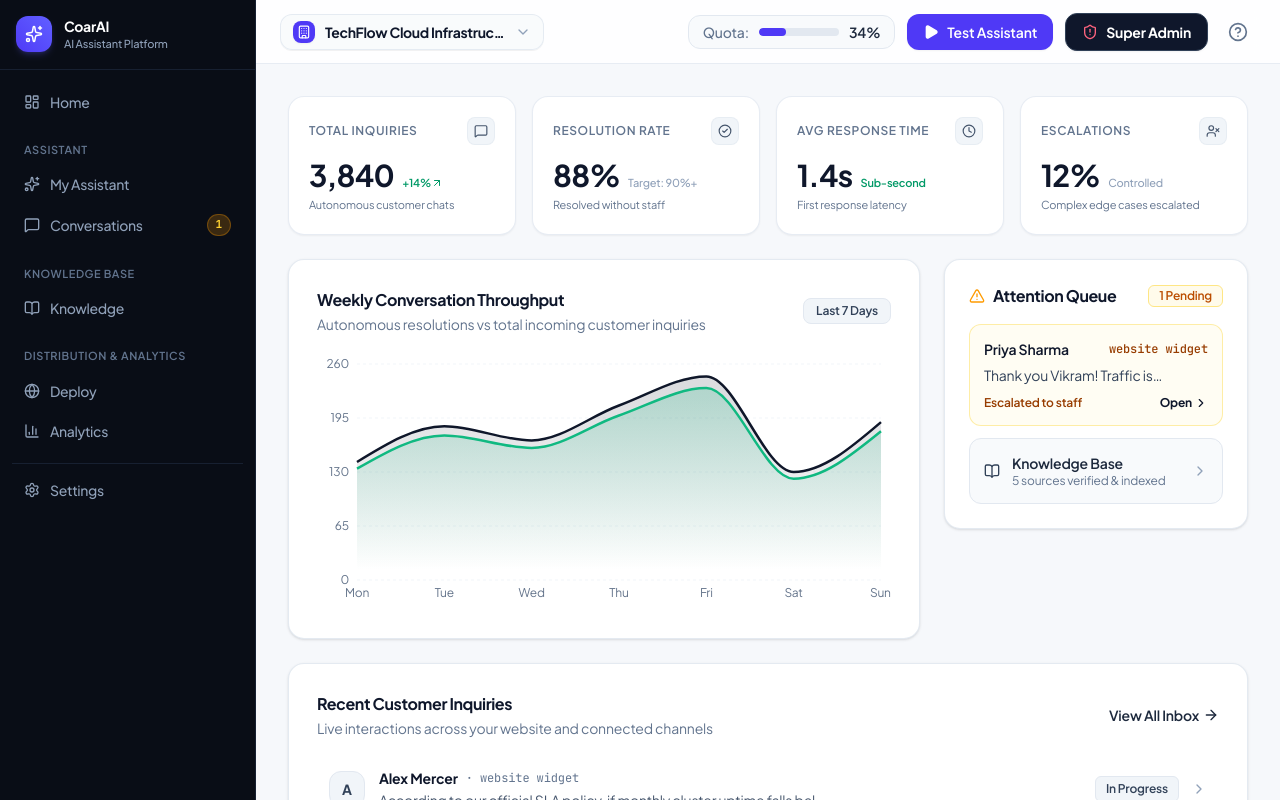
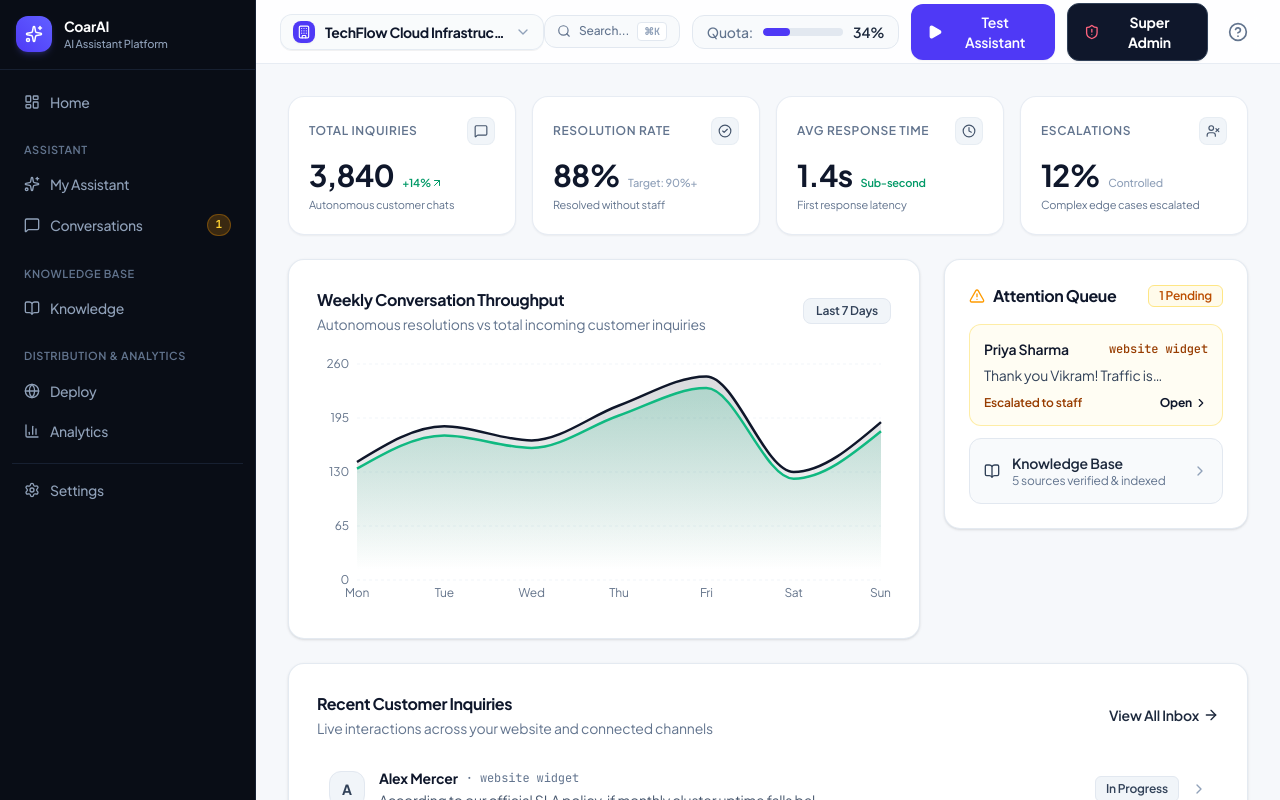
Before and after one commit to Ajimsha1080/Chat-Aaas, a React (Vite) app: page / in a window 1280 px wide. Built offline with nearby package versions, Linux system fonts and the light colour scheme.

Commit message:
chore: clean up unused variables, imports, and component props for 100% clean build

```diff
--- a/public/widget.js
+++ b/public/widget.js
@@ -306,7 +306,7 @@
       botMsg.textContent = data.message || "Thank you for reaching out! How else can I assist you?";
       messagesEl.appendChild(botMsg);
       messagesEl.scrollTop = messagesEl.scrollHeight;
-    } catch (err) {
+    } catch {
       typingIndicator.remove();
       const botMsg = document.createElement('div');
       botMsg.className = 'aaas-msg aaas-msg-bot';
--- a/src/App.tsx
+++ b/src/App.tsx
@@ -91,7 +91,6 @@ const DashboardContent: React.FC = () => {
       <div className="flex-1 flex flex-col min-w-0 overflow-hidden">
         <Header
           onOpenOnboarding={() => setIsOnboardingOpen(true)}
-          onOpenTestRunner={() => {}}
           onOpenHelp={() => setIsHelpOpen(true)}
           onOpenCommandPalette={() => setIsCommandPaletteOpen(true)}
           onToggleMobileNav={() => setIsMobileSidebarOpen(prev => !prev)}
--- a/src/components/dashboard/DeployView.tsx
+++ b/src/components/dashboard/DeployView.tsx
@@ -3,29 +3,17 @@ import {
   Copy,
   Check,
   Sparkles,
-  Paintbrush,
   Terminal,
   CheckCircle2,
-  MessageCircle,
-  MessageSquare,
-  MessagesSquare,
-  MessageSquareQuote,
   Plus,
   Trash2,
   HelpCircle,
-  Clock,
   Bot,
   Headphones,
   Zap,
   Upload,
-  Image as ImageIcon,
   Info,
   Pencil,
-  Moon,
-  Sun,
-  Settings as SettingsIcon,
-  Code2,
-  FileText,
   Send,
   X,
   ChevronDown
@@ -37,7 +25,6 @@ export const DeployView: React.FC = () => {
   const {
     currentCompany,
     updateWidgetSettings,
-    setIsLiveSandboxOpen,
     setIsQuickTestOpen
   } = useApp();
 
@@ -58,7 +45,6 @@ export const DeployView: React.FC = () => {
   });
   const [isSaved, setIsSaved] = useState(false);
   const [isIconPickerOpen, setIsIconPickerOpen] = useState(false);
-  const [showLogoEditModal, setShowLogoEditModal] = useState(false);
   const [isPreviewOpen, setIsPreviewOpen] = useState(true);
 
   // Close popover when clicking outside
--- a/src/components/dashboard/InsightsView.tsx
+++ b/src/components/dashboard/InsightsView.tsx
@@ -1,9 +1,5 @@
 import React, { useState } from 'react';
 import {
-  BarChart3,
-  CheckCircle2,
-  Clock,
-  UserX,
   Star,
   Cpu,
   ChevronDown,
@@ -29,9 +25,6 @@ export const InsightsView: React.FC = () => {
   const resolutionRate = stats.totalConversations > 0
     ? Math.round((stats.resolvedConversations / stats.totalConversations) * 100)
     : 94;
-  const escalationRate = stats.totalConversations > 0
-    ? Math.round((stats.escalatedConversations / stats.totalConversations) * 100)
-    : 6;
 
   const weeklyData = [
     { day: 'Mon', conversations: 142, resolved: 134, handoffs: 8 },
--- a/src/components/dashboard/KnowledgeView.tsx
+++ b/src/components/dashboard/KnowledgeView.tsx
@@ -46,7 +46,7 @@ export const KnowledgeView: React.FC = () => {
   const [sidebarTab, setSidebarTab] = useState<SidebarTab>('all');
   const [selectedCollection, setSelectedCollection] = useState<string>('all');
   const [searchQuery, setSearchQuery] = useState('');
-  const [articleStatuses, setArticleStatuses] = useState<Record<string, 'published' | 'draft' | 'archived'>>({});
+  const [articleStatuses] = useState<Record<string, 'published' | 'draft' | 'archived'>>({});
 
   // Modals & Panels
   const [isAddModalOpen, setIsAddModalOpen] = useState(false);
@@ -91,9 +91,9 @@ export const KnowledgeView: React.FC = () => {
   const [formTitle, setFormTitle] = useState('');
   const [formContent, setFormContent] = useState('');
   const [formUrl, setFormUrl] = useState('');
-  const [formCategory, setFormCategory] = useState('General');
+  const [formCategory] = useState('General');
   const [formFaqAnswer, setFormFaqAnswer] = useState('');
-  const [formCollectionId, setFormCollectionId] = useState('col-tf-1');
+  const [formCollectionId] = useState('col-tf-1');
   const [formFileName, setFormFileName] = useState('');
   const [selectedFile, setSelectedFile] = useState<File | null>(null);
   const [fileSizeStr, setFileSizeStr] = useState('');
@@ -731,7 +731,7 @@ export const KnowledgeView: React.FC = () => {
                   const isUrl = item.type === 'url';
                   const isDoc = item.type === 'document';
                   const isFaq = item.type === 'faq';
-                  const status = getItemStatus(item);
+                  const _status = getItemStatus(item);
 
                   return (
                     <div
--- a/src/components/dashboard/SettingsView.tsx
+++ b/src/components/dashboard/SettingsView.tsx
@@ -9,7 +9,6 @@ import {
   UserPlus,
   Download,
   RefreshCw,
-  Sparkles,
   Terminal,
   Lock,
   Eye,
--- a/src/components/layout/Header.tsx
+++ b/src/components/layout/Header.tsx
@@ -8,13 +8,13 @@ import {
   HelpCircle,
   ShieldAlert,
   ArrowLeft,
-  Menu
+  Menu,
+  Search
 } from 'lucide-react';
 import { useApp } from '../../context';
 
 interface HeaderProps {
   onOpenOnboarding: () => void;
-  onOpenTestRunner: () => void;
   onOpenHelp?: () => void;
   onOpenCommandPalette?: () => void;
   onToggleMobileNav?: () => void;
@@ -22,7 +22,6 @@ interface HeaderProps {
 
 export const Header: React.FC<HeaderProps> = ({
   onOpenOnboarding,
-  onOpenTestRunner,
   onOpenHelp,
   onOpenCommandPalette,
   onToggleMobileNav
@@ -113,6 +112,19 @@ export const Header: React.FC<HeaderProps> = ({
 
       {/* Right: Quick actions, Quota meter, Test & Preview */}
       <div className="flex items-center gap-2 sm:gap-3">
+        {/* Global Search / Command Palette (⌘K) */}
+        {onOpenCommandPalette && (
+          <button
+            onClick={onOpenCommandPalette}
+            className="hidden lg:flex items-center gap-2 px-3 py-1.5 bg-slate-50 hover:bg-slate-100 border border-slate-200 text-slate-500 hover:text-slate-800 rounded-xl text-xs font-medium transition-colors cursor-pointer"
+            title="Global Command Palette (Ctrl+K)"
+          >
+            <Search className="w-3.5 h-3.5" />
+            <span>Search...</span>
+            <kbd className="px-1.5 py-0.5 bg-white border border-slate-200 rounded text-[10px] font-mono text-slate-400 font-bold">⌘K</kbd>
+          </button>
+        )}
+
         {/* Usage Meter */}
         <div className="hidden xl:flex items-center gap-2.5 bg-slate-50 border border-slate-200 px-3.5 py-1.5 rounded-xl text-sm">
           <span className="text-slate-500 font-medium">Quota:</span>
```
Also changed, not shown: src/components/admin/AdminDashboard.tsx (+0 -13 lines), src/components/onboarding/OnboardingModal.tsx (+1 -6 lines).
